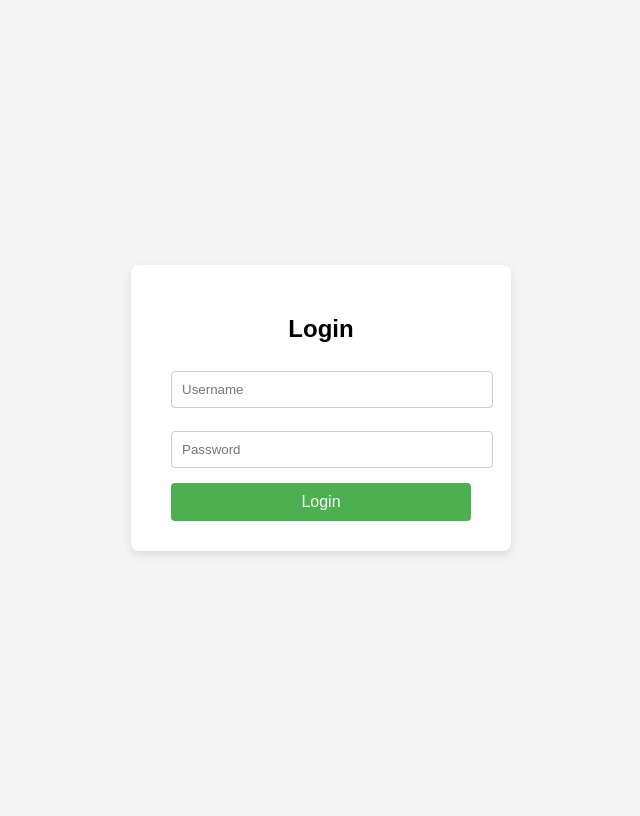
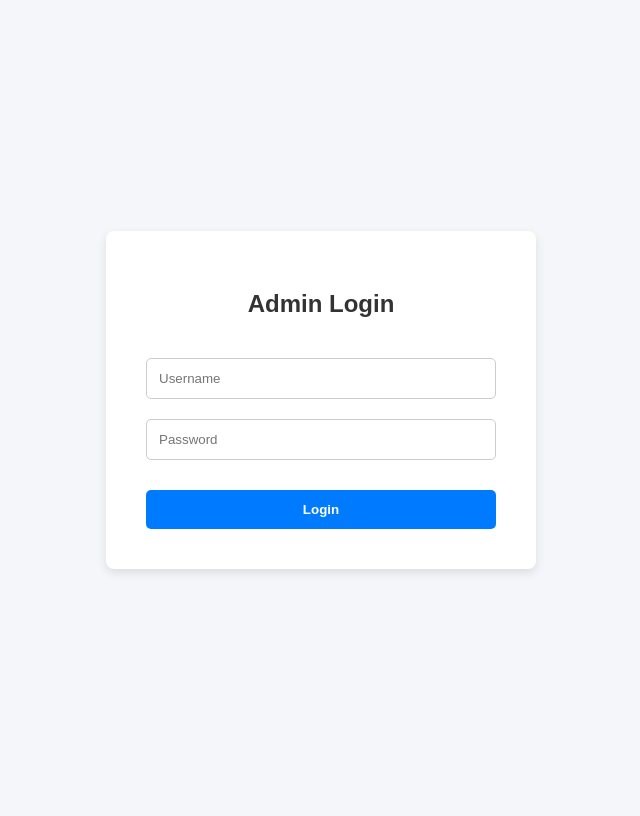
Before and after one commit to Muhammardbee/business-chatbot-backend, a Flask app: page /login in a window 1280 px wide. Shown: the whole page, without its empty margins (319-959 px from the left). After the commit the page ends 573 px from the top, so only its background shows below. Run offline with Flask 3, Linux system fonts and the light colour scheme.

Commit message:
Update login page styles and content

```diff
--- a/templates/login.html
+++ b/templates/login.html
@@ -6,58 +6,65 @@
     <style>
         body {
             font-family: Arial, sans-serif;
-            background: #f4f4f4;
+            background: #f4f6f9;
             display: flex;
             justify-content: center;
             align-items: center;
             height: 100vh;
+            margin: 0;
         }
         .login-container {
             background: #fff;
-            padding: 30px 40px;
+            padding: 40px;
             border-radius: 8px;
             box-shadow: 0 4px 10px rgba(0,0,0,0.1);
-            width: 300px;
+            width: 350px;
         }
         h2 {
             text-align: center;
-            margin-bottom: 20px;
+            margin-bottom: 30px;
+            color: #333;
         }
-        input[type="text"], input[type="password"] {
+        input[type="text"],
+        input[type="password"] {
             width: 100%;
-            padding: 10px;
-            margin: 8px 0 15px 0;
+            padding: 12px;
+            margin: 10px 0;
+            border-radius: 5px;
             border: 1px solid #ccc;
-            border-radius: 4px;
+            box-sizing: border-box;
         }
         button {
             width: 100%;
-            padding: 10px;
-            background: #4CAF50;
+            padding: 12px;
+            margin-top: 20px;
+            background: #007bff;
             border: none;
             color: #fff;
-            font-size: 16px;
-            border-radius: 4px;
+            font-weight: bold;
+            border-radius: 5px;
             cursor: pointer;
         }
         button:hover {
-            background: #45a049;
+            background: #0056b3;
         }
-        .error {
+        .flash {
             color: red;
             text-align: center;
-            margin-bottom: 10px;
+            margin-bottom: 15px;
         }
     </style>
 </head>
 <body>
 
 <div class="login-container">
-    <h2>Login</h2>
+    <h2>Admin Login</h2>
 
-    {% if error %}
-        <div class="error">{{ error }}</div>
-    {% endif %}
+    {% with messages = get_flashed_messages() %}
+      {% if messages %}
+        <div class="flash">{{ messages[0] }}</div>
+      {% endif %}
+    {% endwith %}
 
     <form method="POST" action="{{ url_for('login') }}">
         <input type="text" name="username" placeholder="Username" required>
```
